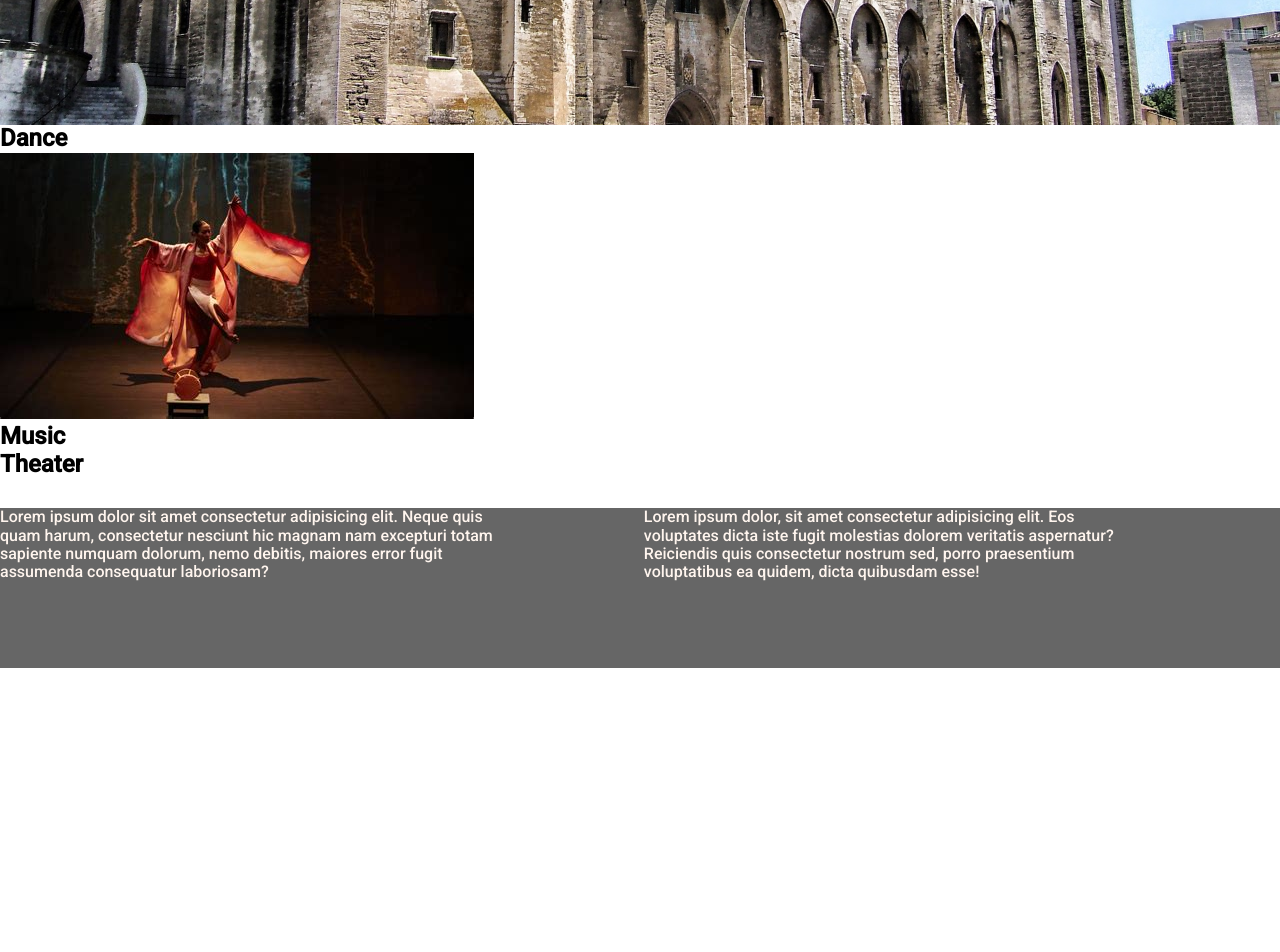
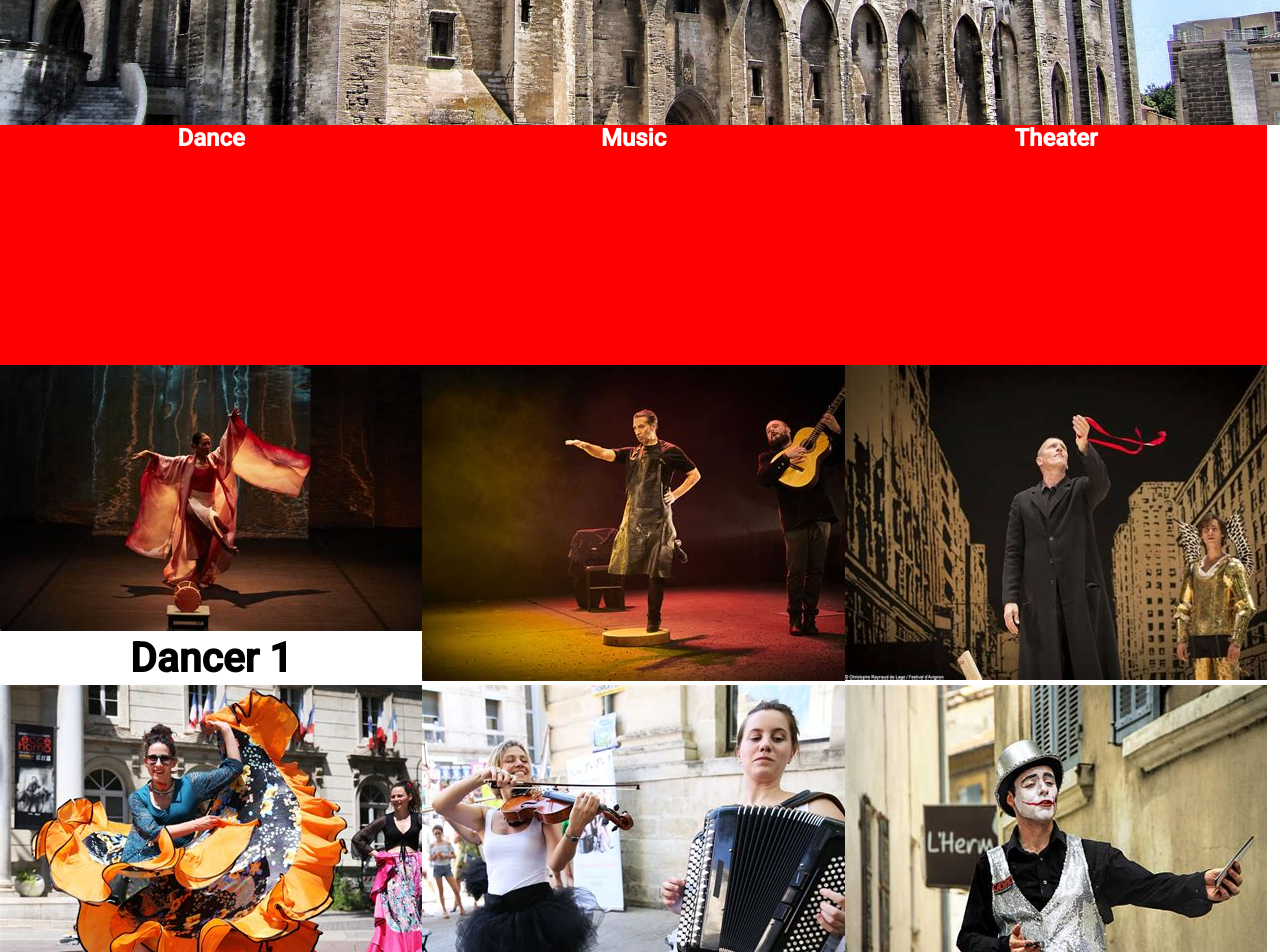
Before and after one commit to AndreaPrati98/Polimi--Hypermedia---project, a Nuxt app: page /artists in a window 1280 px wide. Shown: the part 480-1432 px from the top of the page. Before the commit the page ends 1148 px from the top, so only its background shows below. Built offline with nearby package versions, Linux system fonts and the light colour scheme.

Commit message:
progress made in artists all page. still wokring of cool effects (ie, hover grey out...)

```diff
--- a/components/artist-icon.vue
+++ b/components/artist-icon.vue
@@ -3,7 +3,6 @@
     <div class="div-container">
         <!--div class="picture" style="'background-image: '+ $imageName"-->
           <img :src="require(`../assets/imgs/artists/${imageName}`)">
-        </div>
 
         <div class="text-container">
             <div class="name">
@@ -34,69 +33,52 @@ export default {
 
 <style scoped>
 
-    .artist-card {
-        /* border: 1px solid red; */
-        width: 20%;
+    .artist-icon {
         height: 40vh;
-        margin: 20px 0;
         overflow: hidden;
     }
 
     .div-container {
+        position: relative;
         /* useful to use the % also with the children */
         height: 100%;
     }
 
     .div-container:hover .img {
-        opacity: 0.6;
-    }
-
-    .div-container:hover .text-container {
-        bottom: 100%;
+        background-color: #457b9d;
+;
+        opacity: 0.3;
     }
 
 
 
-    .picture {
+    .img {
         /* border: 2px solid red; */
+        opacity: 1;
+        width: 100%;
         height: 100%;
-        background-image: url("../assets/imgs/history_1920.jpg");
-        background-repeat: no-repeat;
+        transition: 0.5s ease;
+        backface-visibility: hidden;
+        /*background-repeat: no-repeat;
         background-size: cover;
-        background-position: bottom;
-        transition: opacity .5s ease-in;
+        background-position: bottom;*/
     }
 
     .text-container {
         /* border: 2px solid purple; */
         height: 100%;
-        position: relative;
+        position: center;
         /* backdrop-filter: blur(100px); */
-        background-color: #c7c7c7;
-        bottom: 20%;
-        transition: bottom 1s ease-out;
+        /*background-color: #c7c7c7;*/
+        transition: bottom ease-in 0.5s;
     }
 
-    .title {
+    .name {
         display: flex;
         justify-content: center;
         align-items: center;
-        height: 20%;
+        /*height: 50%;*/
         font-size: 1.7rem;
-
-    }
-
-    .paragraph {
-        width: 65ch;
-        text-align: center;
-    }
-
-    .div-paragraph {
-        height: 80%;
-        display: flex;
-        justify-content: center;
-        align-items: center;
-        overflow: scroll;
 
     }
 
--- a/pages/artists/index.vue
+++ b/pages/artists/index.vue
@@ -2,16 +2,32 @@
   <div>
     <title-overlay-image class="title-overlay-image-props" title="This Year's Artists" description="Check this out!"/>
     <div class="flex-container">
-      <div class="dance-column">
-        <h2>Dance</h2>
-        <artist-icon name="Artist1" imageName="dance2.jpg"/>
+      <div class="dance artist-column">
+        <div class="title">
+          <h2>Dance</h2>
+        </div>
+        <artist-icon artistName="Dancer 1" imageName="dance2.jpg"/>
+        <artist-icon artistName="Dancer 2" imageName="dance1.png"/>
+
       </div>
-      <div class="music-column">
-        <h2>Music</h2>
+      <div class="music artist-column">
+        <div class="title">
+          <h2>Music</h2>
+        </div>
+        <artist-icon artistName="Musician 1" imageName="music1.jpg"/>
+        <artist-icon artistName="Musician 2" imageName="music2.jpg"/>
+        <artist-icon artistName="Musician 3" imageName="music3.jpg"/>
+        <artist-icon artistName="Musician 4" imageName="music4.jpg"/>
+        <artist-icon artistName="Musician 5" imageName="music5.jpg"/>
       </div>
 
-      <div class="theater-column">
-        <h2>Theater</h2>
+      <div class="theater artist-column">
+        <div class="title">
+          <h2>Theater</h2>
+        </div>
+        <artist-icon artistName="Actor 1" imageName="theater1.jpg"/>
+        <artist-icon artistName="Actor 2" imageName="theater2.jpg"/>
+
       </div>
     </div>
   </div>
@@ -30,9 +46,33 @@ export default {
 
 <style>
 
+.title-box {
+  justify-items: center;
+  align-content: center;
+  vertical-align: middle;
+  text-align: center;
+}
 
+.title {
+  height: 30vh;
+  background-color: red;
+  color: white;
+  text-align: center;
+  justify-content: center;
+
+  justify-items: center;
+  vertical-align: middle;
+}
 .flex-container {
+  display: flex;
   flex-direction: row;
+
+}
+.artist-column {
+  width: 33%;
+  display: flex;
+  flex-direction: column;
+
 }
 
 </style>
```
